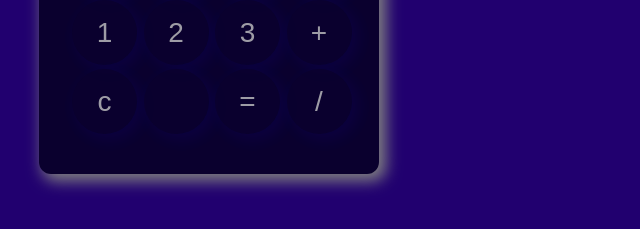
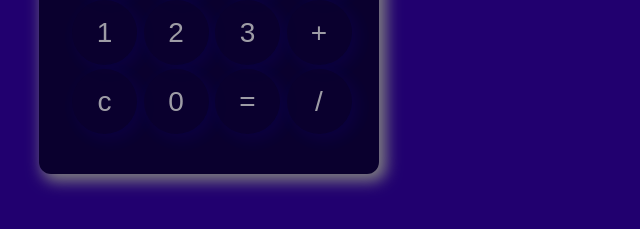
Before and after one commit to hijoblimalika/kalkulyater, a plain HTML site: page index.html in a window 1280 px wide. Shown: the part 481-710 px from the top of the page, 89-729 px from the left. Drawn offline with Linux system fonts and the light colour scheme.

Commit message:
rtyuiopoirewayuiigfxhjknsjhjdsj

```diff
--- a/index.html
+++ b/index.html
@@ -37,7 +37,7 @@
           </tr>
           <tr>
             <td><input type="button" name="clear" value="c" onclick="calculator.display.value = '   '"></td>
-            <td><input type="button" name="zero" value="" onclick="calculator.display.value += '0'"></td>
+            <td><input type="button" name="zero" value="0" onclick="calculator.display.value += '0'"></td>
             <td><input type="button" name="doit" value="=" onclick="calculator.display.value = eval(calculator.display.value) "></td>
             <td><input type="button" name="div" class="operator" value="/" onclick="calculator.display.value += '/  '"></td>
           </tr>
```
